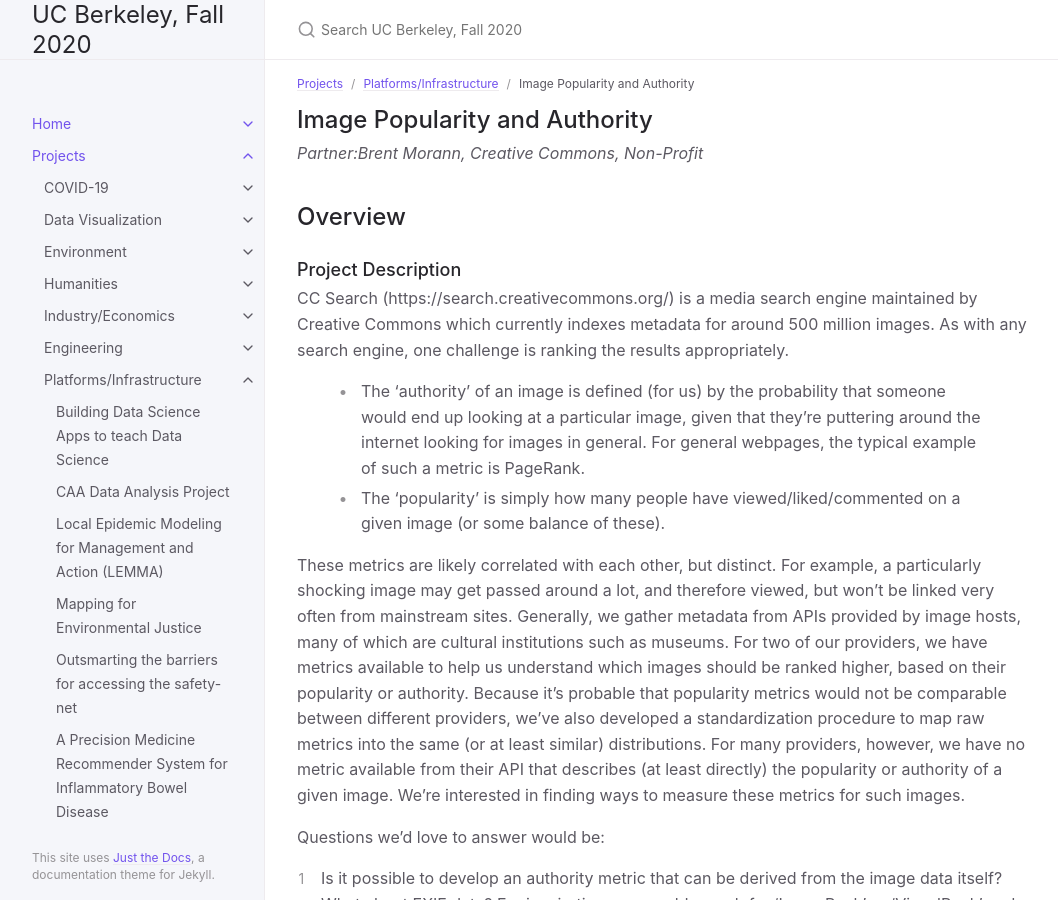
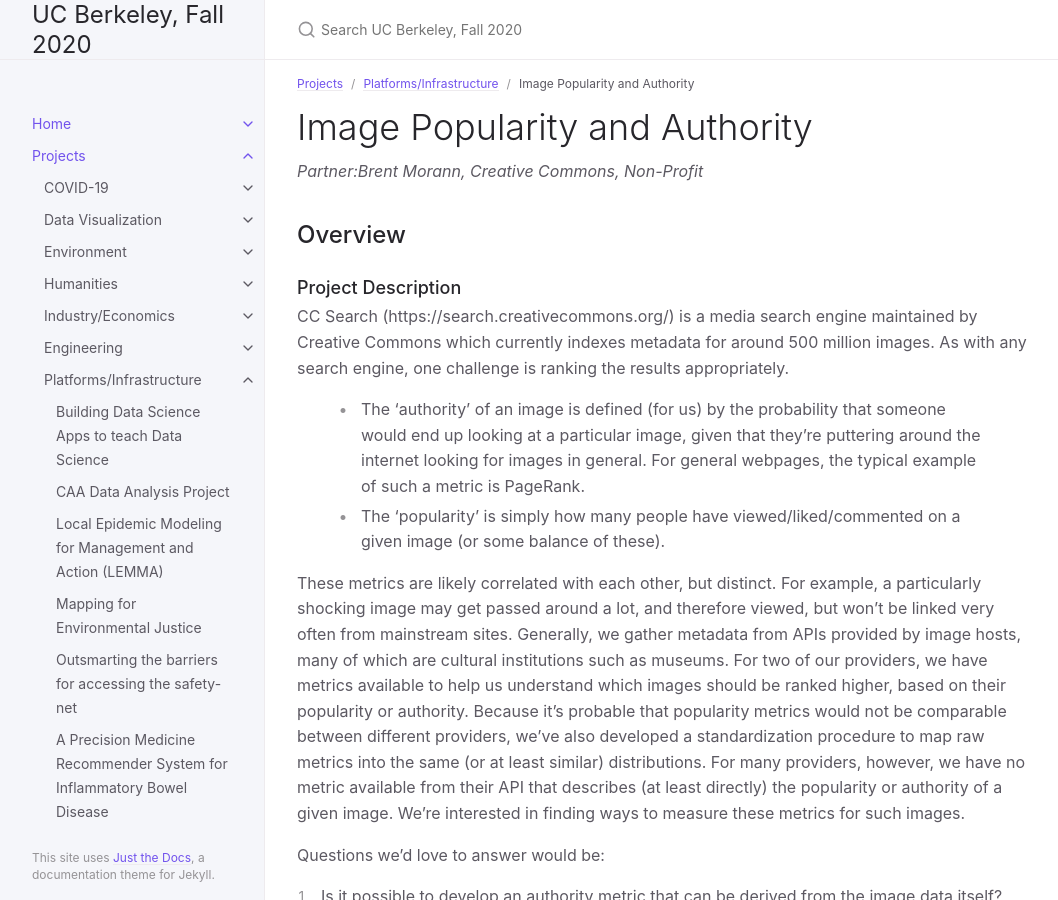
Before and after one commit to DS-Discovery/ds-discovery.github.io, a Jekyll site: the page built from Projects/Platforms:Infrastructure/Image Popularity and Authority.md, in a window 1280 px wide and 900 px high. Shown: the whole window, without its empty margins (107-1165 px from the left). Built offline with Jekyll 4.4.1, drawn with Linux system fonts in a browser that asks for light colours.

```diff
--- a/Projects/Platforms:Infrastructure/Image Popularity and Authority.md
+++ b/Projects/Platforms:Infrastructure/Image Popularity and Authority.md
@@ -7,7 +7,7 @@ nav_order: 4
 ---
 
 
-## Image Popularity and Authority
+# Image Popularity and Authority
 *Partner:Brent Morann, Creative Commons, Non-Profit*
 
 ## Overview
```
